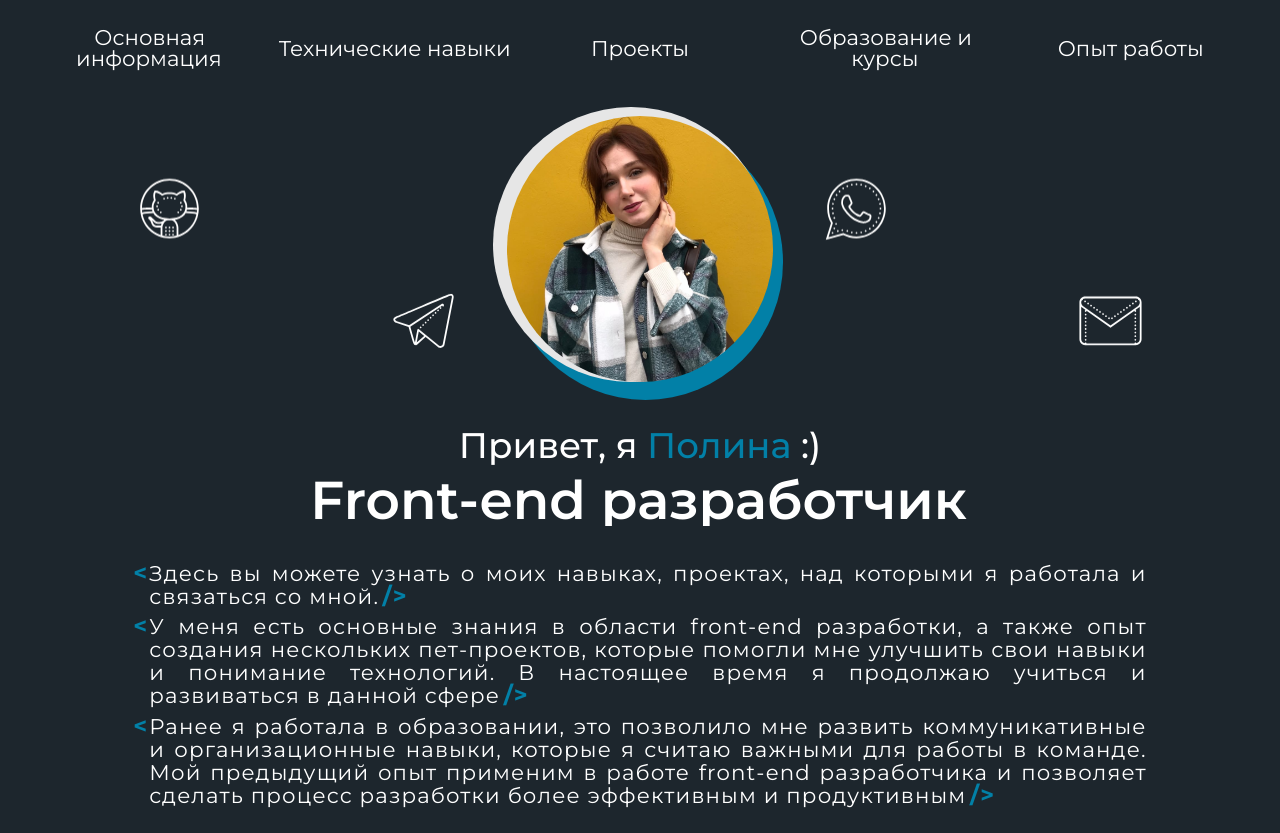
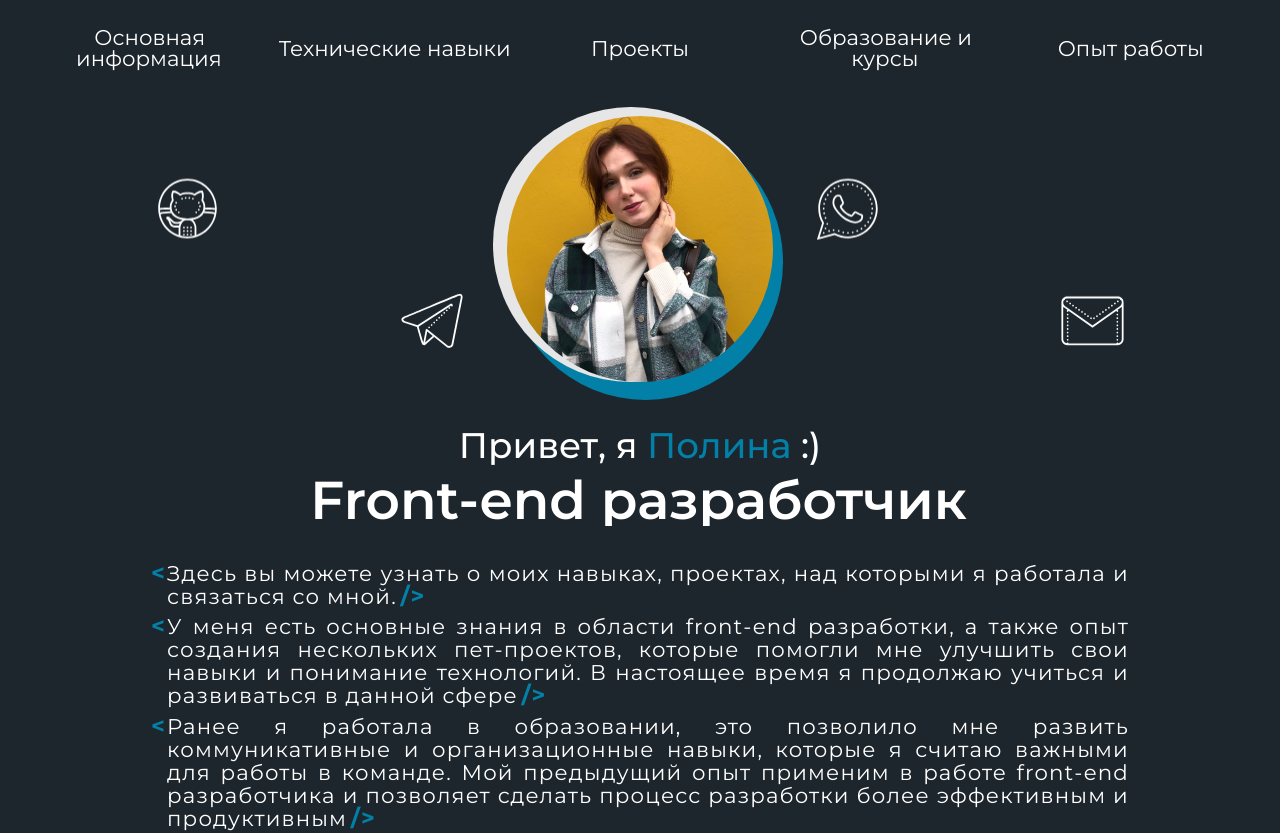
Before and after one commit to PolinaKuksova2022/CV-Kuksova-Polina, a React (Vite) app: page / in a window 1280 px wide. Shown: the top 833 px of the page. Built offline with nearby package versions, Linux system fonts and the light colour scheme.

Commit message:
return margin

```diff
--- a/src/pages/PageMain/_pageMain.scss
+++ b/src/pages/PageMain/_pageMain.scss
@@ -2,4 +2,5 @@
   flex-grow: 1;
   display: flex;
   flex-direction: column;
+  margin: 0 20rem;
 }
```
